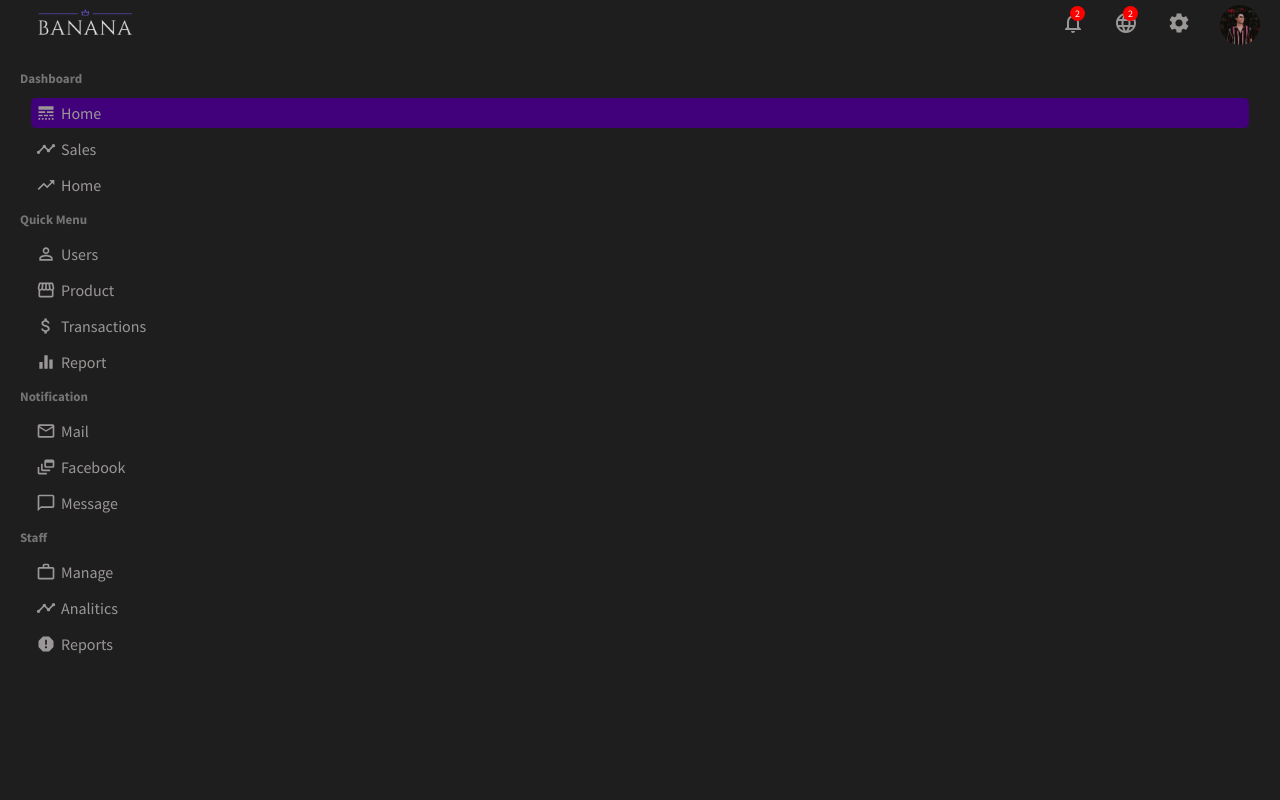
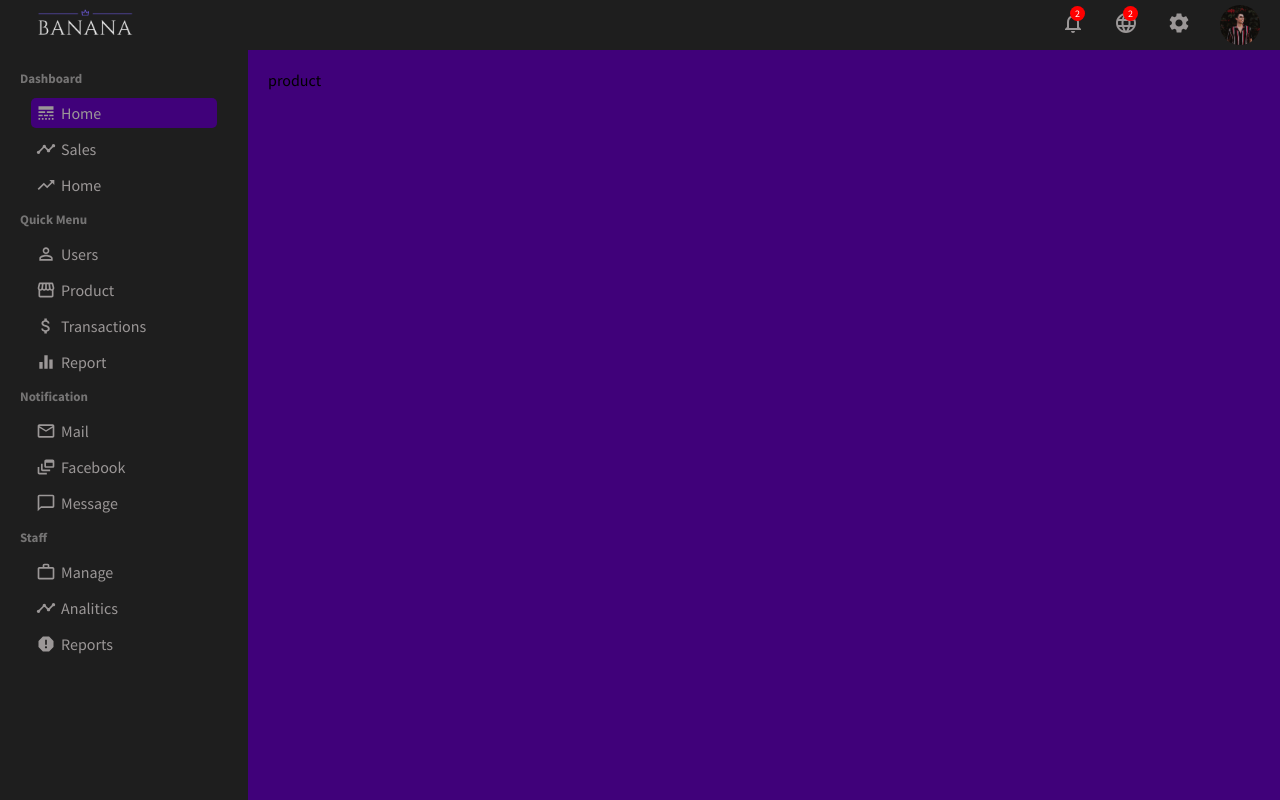
Before and after one commit to malekaridhi/ecommerceMern, a React (Create React App) app in the folder admin/: page /product/1 in a window 1280 px wide. Built offline with nearby package versions, Linux system fonts and the light colour scheme.

Commit message:
product list

```diff
--- a/admin/src/App.js
+++ b/admin/src/App.js
@@ -11,6 +11,7 @@ import UserList from "./pages/userList/UserList";
 import User from "./pages/user/User";
 import NewUser from "./pages/newUser/NewUser";
 import ProductList from "./pages/productList/ProductList";
+import Product from "./pages/product/Product";
 function App() {
   return (
     <Router>
@@ -27,8 +28,8 @@ function App() {
           <Route exact path="/users/:userId" element={<User/>} />
           <Route exact path="/newUser" element={<NewUser/>} />
           <Route exact path="/products" element={<ProductList/>} />
-          {/* <Route exact path="/product/:productId" element={</>} />
-          <Route exact path="/newProduct" element={</>} /> */}
+          <Route exact path="/product/:productId" element={<Product/>} />
+           {/* <Route exact path="/newProduct" element={</>} /> */}
         </Routes>
       </div>
     </Router>
--- /dev/null
+++ b/admin/src/pages/product/Product.jsx
@@ -0,0 +1,12 @@
+import React from 'react';
+import "./product.css"
+
+const Product = () => {
+    return (
+        <div className="product">
+            product
+        </div>
+     );
+}
+
+export default Product;
--- /dev/null
+++ b/admin/src/pages/product/product.css
@@ -0,0 +1,5 @@
+.product{
+    flex: 4;
+    padding: 20px;
+    background-color: rgb(64, 1, 122);
+}
```
